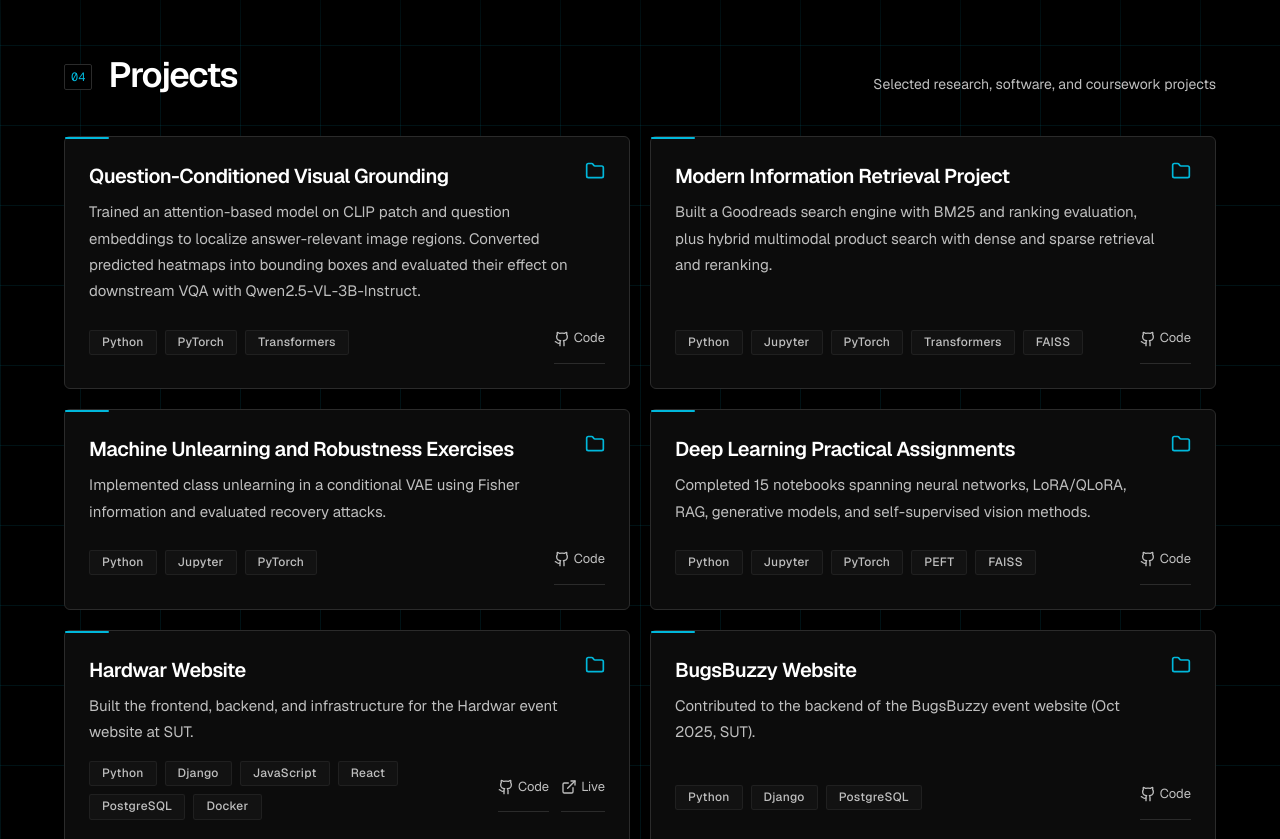
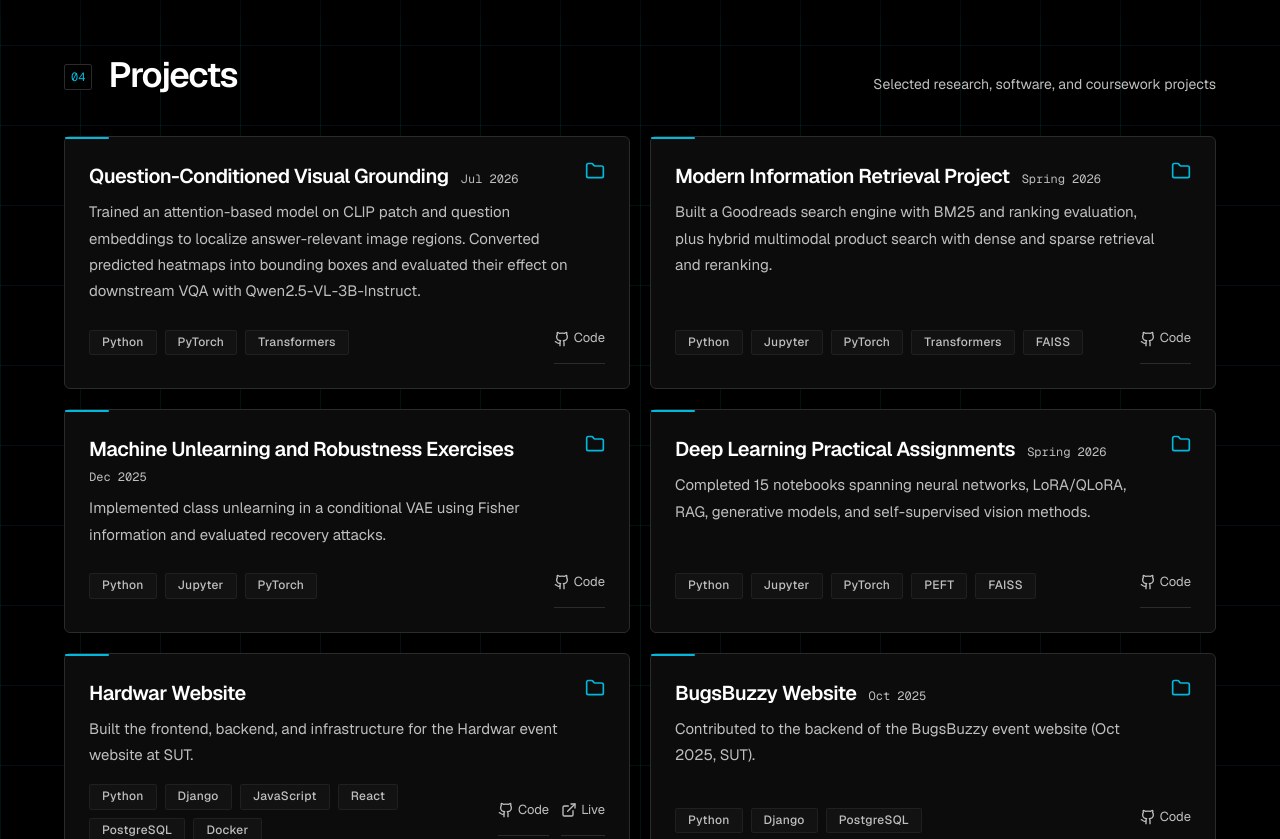
Before and after one commit to Amir14Souri/Portfolio, a Next.js app: page / in a window 1280 px wide. Shown: the part 3341-4180 px from the top of the page. Built offline with nearby package versions, Linux system fonts and the light colour scheme.

Commit message:
Display confirmed project dates beside card titles

```diff
--- a/app/portfolio.ts
+++ b/app/portfolio.ts
@@ -72,6 +72,7 @@ export type QuickFact = {
 
 export type Project = {
   title: string;
+  period?: string;
   description: string;
   tags: string[];
   github: string;
@@ -202,6 +203,7 @@ export const ABOUT = {
 export const PROJECTS: Project[] = [
   {
     title: "Question-Conditioned Visual Grounding",
+    period: "Jul 2026",
     description:
       "Trained an attention-based model on CLIP patch and question embeddings to localize answer-relevant image regions. Converted predicted heatmaps into bounding boxes and evaluated their effect on downstream VQA with Qwen2.5-VL-3B-Instruct.",
     tags: ["Python", "PyTorch", "Transformers"],
@@ -211,6 +213,7 @@ export const PROJECTS: Project[] = [
   },
   {
     title: "Modern Information Retrieval Project",
+    period: "Spring 2026",
     description:
       "Built a Goodreads search engine with BM25 and ranking evaluation, plus hybrid multimodal product search with dense and sparse retrieval and reranking.",
     tags: ["Python", "Jupyter", "PyTorch", "Transformers", "FAISS"],
@@ -220,6 +223,7 @@ export const PROJECTS: Project[] = [
   },
   {
     title: "Machine Unlearning and Robustness Exercises",
+    period: "Dec 2025",
     description:
       "Implemented class unlearning in a conditional VAE using Fisher information and evaluated recovery attacks.",
     tags: ["Python", "Jupyter", "PyTorch"],
@@ -229,6 +233,7 @@ export const PROJECTS: Project[] = [
   },
   {
     title: "Deep Learning Practical Assignments",
+    period: "Spring 2026",
     description:
       "Completed 15 notebooks spanning neural networks, LoRA/QLoRA, RAG, generative models, and self-supervised vision methods.",
     tags: ["Python", "Jupyter", "PyTorch", "PEFT", "FAISS"],
@@ -238,6 +243,7 @@ export const PROJECTS: Project[] = [
   },
   {
     title: "Machine Learning Models Collection",
+    period: "Sep 2023",
     description:
       "Implemented and explained supervised and unsupervised learning methods, with scikit-learn baselines for comparison.",
     tags: ["Python", "Jupyter", "Scikit-Learn"],
@@ -246,6 +252,7 @@ export const PROJECTS: Project[] = [
   },
   {
     title: "Artificial Intelligence Practical Assignments",
+    period: "Spring 2024",
     description:
       "Implemented search, constraint satisfaction, Bayesian inference, HMMs, and reinforcement learning algorithms for AI coursework.",
     tags: ["Python", "Jupyter", "NumPy", "PyTorch"],
@@ -262,6 +269,7 @@ export const PROJECTS: Project[] = [
   },
   {
     title: "Portfolio Website",
+    period: "Feb 2026–Present",
     description: "Built a responsive personal portfolio to present research, software projects, experience, and skills.",
     tags: ["TypeScript", "Next.js"],
     github: "https://github.com/Amir14Souri/Portfolio",
@@ -269,6 +277,7 @@ export const PROJECTS: Project[] = [
   },
   {
     title: "BugsBuzzy Website",
+    period: "Oct 2025",
     description: "Contributed to the backend of the BugsBuzzy event website (Oct 2025, SUT).",
     tags: ["Python", "Django", "PostgreSQL"],
     github: "https://github.com/Bugs-Buzzy/BugsBuzzy-Backend",
@@ -277,6 +286,7 @@ export const PROJECTS: Project[] = [
   },
   {
     title: "Vim (Clone)",
+    period: "Jan–Feb 2023",
     description:
       "Implemented core Vim editor commands for a Fundamentals of Programming course project.",
     tags: ["C", "Vim", "Ncurses"],
@@ -301,6 +311,7 @@ export const PROJECTS: Project[] = [
   },
   {
     title: "Todo List",
+    period: "May 2024",
     description: "Built a simple todo list with persistent local storage.",
     tags: ["Python", "Flask", "HTML", "CSS"],
     github: "https://github.com/Amir14Souri/Todo-List",
--- a/app/sections/ProjectsSection.tsx
+++ b/app/sections/ProjectsSection.tsx
@@ -107,10 +107,17 @@ export default function ProjectsSection() {
       className="lab-project h-full">
       <CardContent className="flex h-full flex-col gap-4 p-5">
         <div className="flex items-start justify-between gap-3">
-          <div className="space-y-2 text-left">
-            <h3 className="text-base font-semibold text-foreground">
-              {project.title}
-            </h3>
+          <div className="min-w-0 space-y-2 text-left">
+            <div className="flex flex-wrap items-baseline gap-x-3 gap-y-1">
+              <h3 className="text-base font-semibold text-foreground">
+                {project.title}
+              </h3>
+              {project.period && (
+                <span className="whitespace-nowrap font-mono text-xs text-muted-foreground">
+                  {project.period}
+                </span>
+              )}
+            </div>
             <p className="text-sm leading-relaxed text-muted-foreground">
               {project.description}
             </p>
```
